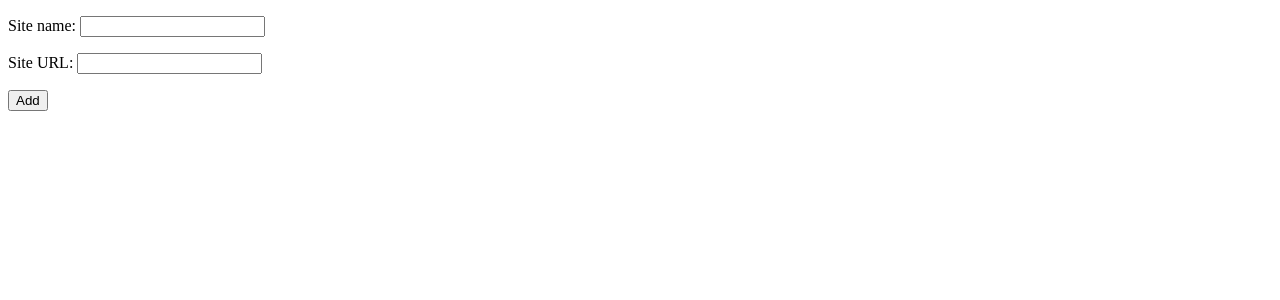
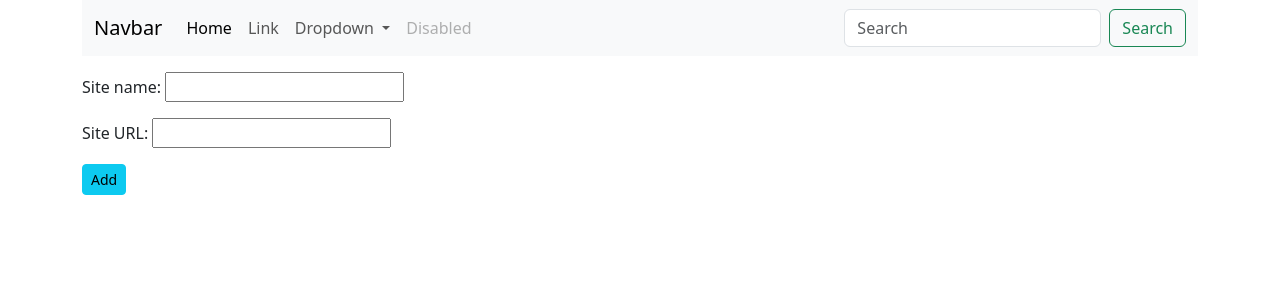
Before and after one commit to HyunahKim1111/04bookmark, a Django app: page /bookmark/add/ in a window 1280 px wide. Shown: the top 300 px of the page. Run offline with Django 4.2, Linux system fonts and the light colour scheme.

Commit message:
11강 부트스트랩 적용하기

```diff
--- a/templates/base.html
+++ b/templates/base.html
@@ -4,9 +4,58 @@
     <meta charset="UTF-8">
     <meta name="viewport" content="width=device-width, initial-scale=1.0">
     <title>{% block title %}{% endblock %}</title>
+    <link href="https://cdn.jsdelivr.net/npm/bootstrap@5.3.2/dist/css/bootstrap.min.css" rel="stylesheet" integrity="sha384-T3c6CoIi6uLrA9TneNEoa7RxnatzjcDSCmG1MXxSR1GAsXEV/Dwwykc2MPK8M2HN" crossorigin="anonymous">
+
 </head>
 <body>
-    {% block content %}
-    {% endblock %}
+<div class="container">
+    <nav class="navbar navbar-expand-lg bg-body-tertiary">
+        <div class="container-fluid">
+        <a class="navbar-brand" href="#">Navbar</a>
+        <button class="navbar-toggler" type="button" data-bs-toggle="collapse" data-bs-target="#navbarSupportedContent" aria-controls="navbarSupportedContent" aria-expanded="false" aria-label="Toggle navigation">
+            <span class="navbar-toggler-icon"></span>
+        </button>
+        <div class="collapse navbar-collapse" id="navbarSupportedContent">
+            <ul class="navbar-nav me-auto mb-2 mb-lg-0">
+            <li class="nav-item">
+                <a class="nav-link active" aria-current="page" href="#">Home</a>
+            </li>
+            <li class="nav-item">
+                <a class="nav-link" href="#">Link</a>
+            </li>
+            <li class="nav-item dropdown">
+                <a class="nav-link dropdown-toggle" href="#" role="button" data-bs-toggle="dropdown" aria-expanded="false">
+                Dropdown
+                </a>
+                <ul class="dropdown-menu">
+                <li><a class="dropdown-item" href="#">Action</a></li>
+                <li><a class="dropdown-item" href="#">Another action</a></li>
+                <li><hr class="dropdown-divider"></li>
+                <li><a class="dropdown-item" href="#">Something else here</a></li>
+                </ul>
+            </li>
+            <li class="nav-item">
+                <a class="nav-link disabled" aria-disabled="true">Disabled</a>
+            </li>
+            </ul>
+            <form class="d-flex" role="search">
+            <input class="form-control me-2" type="search" placeholder="Search" aria-label="Search">
+            <button class="btn btn-outline-success" type="submit">Search</button>
+            </form>
+        </div>
+        </div>
+    </nav>
+    <p></p>
+    <div class="row">
+        <div class="col">
+        {% block content %}
+        {% endblock %}
+        </div>
+    </div>
+</div>
+
+<script src="https://cdn.jsdelivr.net/npm/bootstrap@5.3.2/dist/js/bootstrap.bundle.min.js" integrity="sha384-C6RzsynM9kWDrMNeT87bh95OGNyZPhcTNXj1NW7RuBCsyN/o0jlpcV8Qyq46cDfL" crossorigin="anonymous"></script>
+<script src="https://cdn.jsdelivr.net/npm/@popperjs/core@2.11.8/dist/umd/popper.min.js" integrity="sha384-I7E8VVD/ismYTF4hNIPjVp/Zjvgyol6VFvRkX/vR+Vc4jQkC+hVqc2pM8ODewa9r" crossorigin="anonymous"></script>
+<script src="https://cdn.jsdelivr.net/npm/bootstrap@5.3.2/dist/js/bootstrap.min.js" integrity="sha384-BBtl+eGJRgqQAUMxJ7pMwbEyER4l1g+O15P+16Ep7Q9Q+zqX6gSbd85u4mG4QzX+" crossorigin="anonymous"></script>
 </body>
 </html>
```
